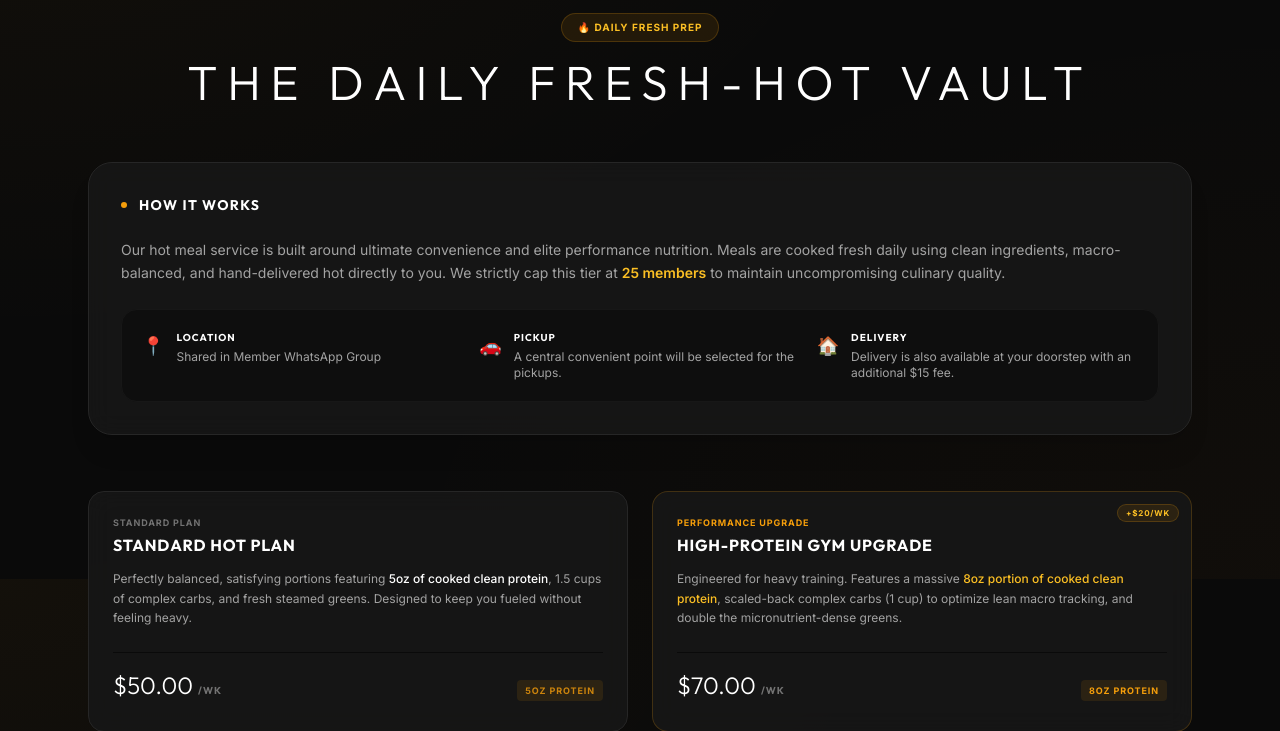
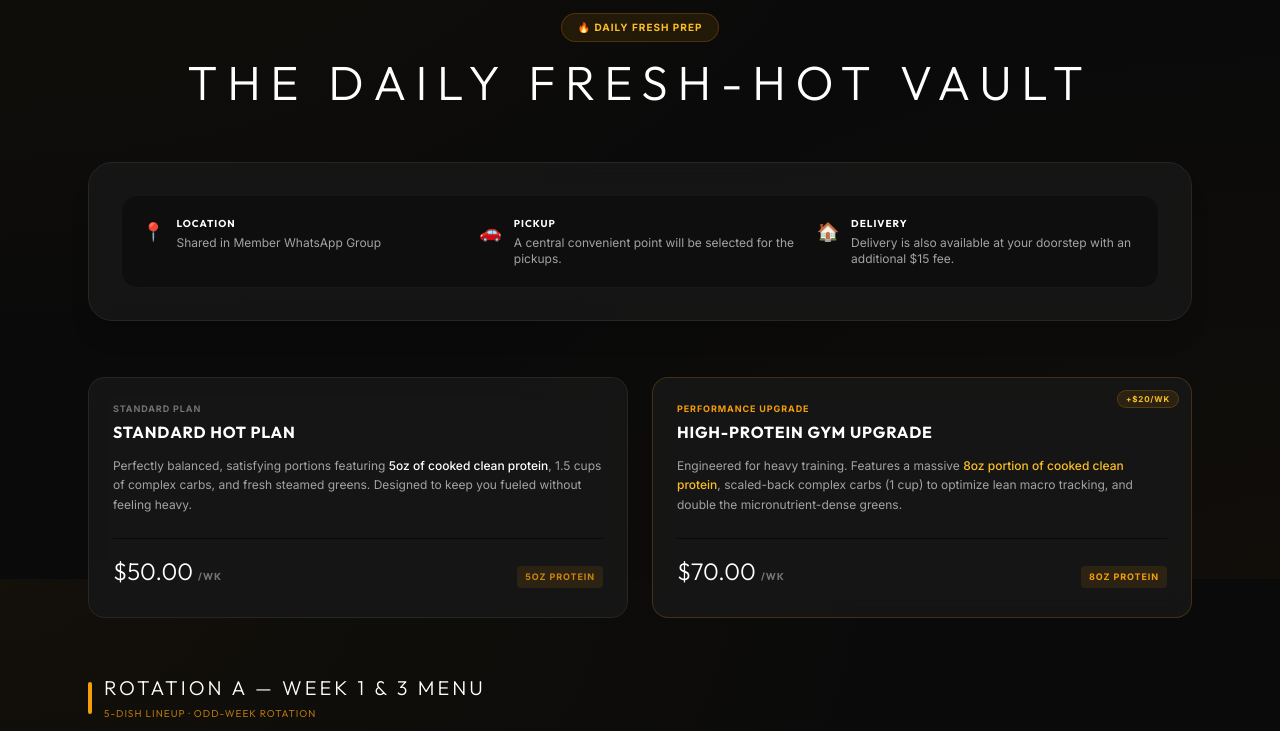
Before and after one commit to ananyasnh/vault716, a Flask app: page /tier/fresh-hot in a window 1280 px wide. Shown: the part 221-952 px from the top of the page. Run offline with Flask 3, Linux system fonts and the light colour scheme; data that the repository does not hold is empty; parts of the project's set-up code (start-up, migrations or seed data) failed here and were passed over; some libraries are stand-ins or nearby versions.

Commit message:
Move detailed tier descriptions to homepage and clean up tier_details page

```diff
--- a/templates/index.html
+++ b/templates/index.html
@@ -295,8 +295,7 @@
                         <h3 class="text-lg font-bold tracking-wider text-white font-display uppercase">Daily Fresh-Hot Pickup</h3>
                         <span class="rounded-full bg-amber-500/10 px-3 py-1 text-[10px] uppercase font-bold tracking-wider text-amber-400 border border-amber-500/25">Daily Prep</span>
                     </div>
-
-                    <p class="mt-4 text-xs leading-relaxed text-neutral-400 font-sans">Chef-crafted container prepped hot daily. Ready for daily afternoon pickup at peak nutritional value.</p>
+                    <p class="mt-4 text-xs leading-relaxed text-neutral-400 font-sans">Our hot meal service is built around ultimate convenience and elite performance nutrition. Meals are cooked fresh daily using clean ingredients, macro-balanced, and prepared hot. We strictly cap this tier at <span class="text-amber-400 font-semibold">25 members</span> to maintain uncompromising culinary quality.</p>
 
                     <p class="mt-6 flex items-baseline gap-x-1">
                         <span class="text-3xl font-light tracking-tight text-white font-display">$50.00</span>
@@ -339,8 +338,7 @@
                         <h3 class="text-lg font-bold tracking-wider text-white font-display uppercase">Frozen Vault</h3>
                         <span class="rounded-full bg-blue-500/10 px-3 py-1 text-[10px] uppercase font-bold tracking-wider text-blue-400 border border-blue-500/25">Blast Frozen</span>
                     </div>
-
-                    <p class="mt-4 text-xs leading-relaxed text-neutral-400 font-sans">All 5 weekly meals prepped together, blast-frozen, and packaged as a single-box convenient pickup.</p>
+                    <p class="mt-4 text-xs leading-relaxed text-neutral-400 font-sans">Designed for ultimate flexibility. We batch-cook your entire week's subscription over the weekend and flash-freeze the containers immediately to lock in freshness, flavor, and macro integrity. Perfect for stocking your dorm or apartment freezer so you can heat and eat exactly on your own schedule.</p>
 
                     <p class="mt-6 flex items-baseline gap-x-1">
                         <span class="text-3xl font-light tracking-tight text-white font-display">$55.00</span>
--- a/templates/tier_details.html
+++ b/templates/tier_details.html
@@ -30,20 +30,6 @@
     <!-- HOW IT WORKS                                                     -->
     <!-- ================================================================ -->
     <div class="rounded-3xl bg-neutral-900/90 backdrop-blur-md border border-neutral-800 p-6 sm:p-8 space-y-6 shadow-xl">
-        <h2 class="text-sm font-bold uppercase tracking-widest text-white font-display flex items-center">
-            <span class="h-1.5 w-1.5 rounded-full bg-amber-500 mr-3"></span>
-            How It Works
-        </h2>
-        {% if tier_type == 'fresh-hot' %}
-            <p class="text-sm leading-relaxed text-neutral-400">
-                Our hot meal service is built around ultimate convenience and elite performance nutrition. Meals are cooked fresh daily using clean ingredients, macro-balanced, and hand-delivered hot directly to you. We strictly cap this tier at <span class="text-amber-400 font-semibold">25 members</span> to maintain uncompromising culinary quality.
-            </p>
-        {% else %}
-            <p class="text-sm leading-relaxed text-neutral-400">
-                Designed for ultimate flexibility. We batch-cook your entire week's subscription over the weekend and flash-freeze the containers immediately to lock in freshness, flavor, and macro integrity. Perfect for stocking your dorm or apartment freezer so you can heat and eat exactly on your own schedule.
-            </p>
-        {% endif %}
-
         <!-- Delivery / Pickup Logistics -->
         <div class="flex flex-col sm:flex-row gap-4 p-5 rounded-2xl bg-neutral-950/60 border border-neutral-900">
             <div class="flex items-start gap-3 flex-1">
```
